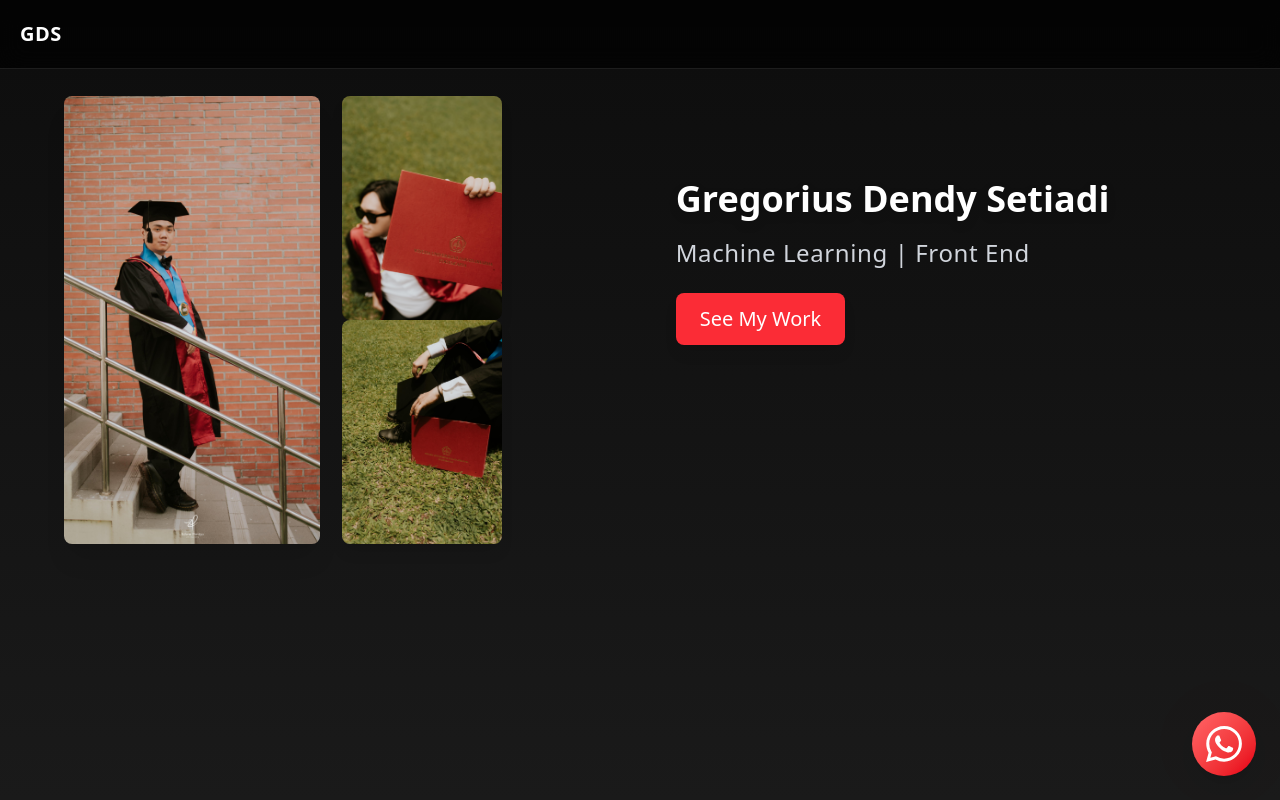
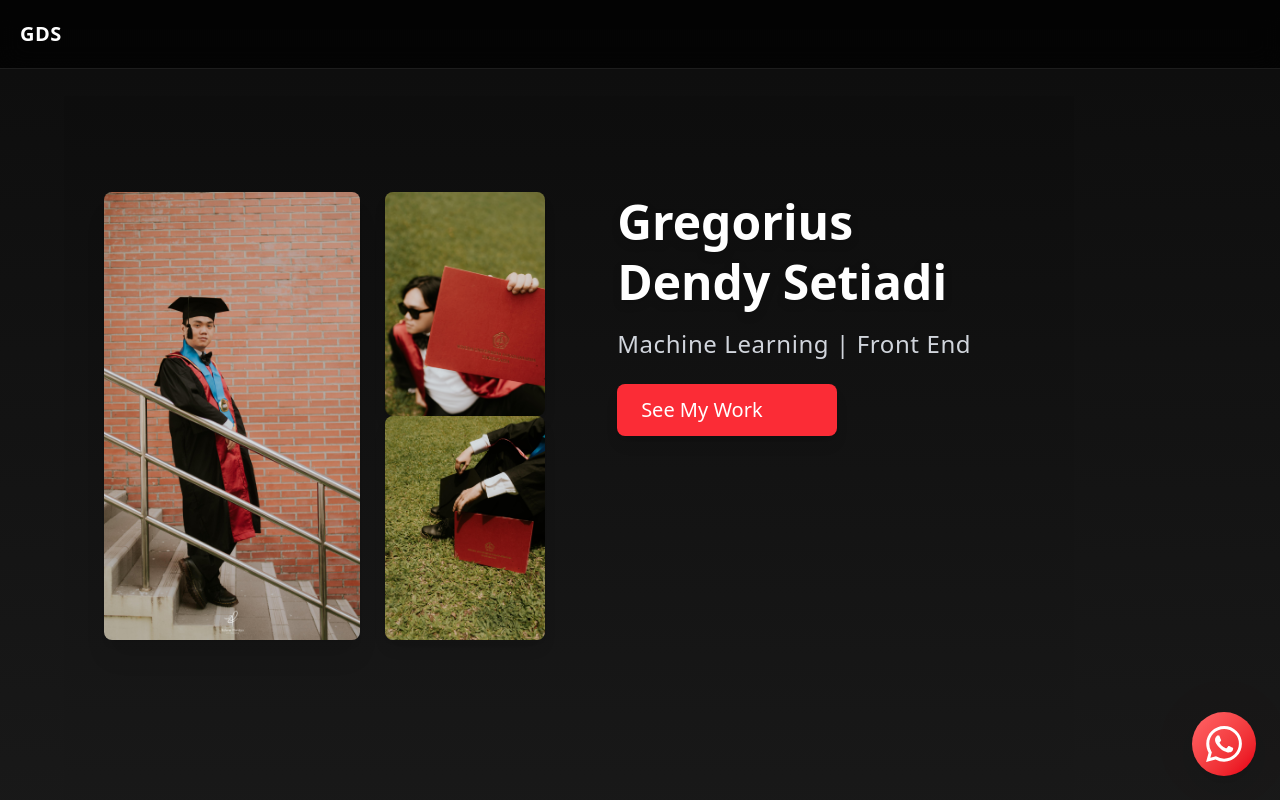
Before and after one commit to DendySetiadi/porto, a Next.js app: page / in a window 1280 px wide. Shown: the top 800 px of the page. Built offline with nearby package versions, Linux system fonts and the light colour scheme.

Commit message:
Pesan commit singkat tapi jelas

```diff
--- a/app/page.tsx
+++ b/app/page.tsx
@@ -387,37 +387,32 @@ const [selectedCert, setSelectedCert] = useState<CertType | null>(null);
       <section className="min-h-screen flex items-start justify-center px-10 bg-gradient-to-b from-[#0d0d0d] to-[#1a1a1a] pt-24">
         <div className="flex max-w-6xl w-full items-start gap-10 flex-col md:flex-row">
 
-          {/* FOTO-FOTO KIRI */}
-          <div className="relative w-full md:w-1/2 min-h-[28rem] flex justify-center md:justify-start animate-fadeInLeft">
 
-            {/* FOTO BESAR */}
+<section className="min-h-screen flex flex-col md:flex-row items-center md:items-start justify-center px-6 md:px-10 bg-gradient-to-b from-[#0d0d0d] to-[#1a1a1a] pt-24">
+  {/* FOTO BESAR + KECIL */}
+  <div className="relative w-full md:w-1/2 flex justify-center md:justify-start">
     <img
       src="/foto3.jpg"
       alt="Main Photo"
-              className="w-56 md:w-64 h-[22rem] md:h-[28rem] object-cover rounded-lg shadow-xl"
+      className="w-56 md:w-64 h-64 sm:h-72 md:h-[28rem] object-cover rounded-lg shadow-xl"
     />
-
-            {/* FOTO KECIL 1 — ATAS */}
+    {/* FOTO KECIL 1 */}
     <img
       src="/foto1.jpg"
       alt="Photo 1"
-              className="w-28 h-32 object-cover absolute top-10 left-[60%] md:w-40 md:h-56 md:top-0 md:left-[50%] rounded-lg shadow-lg"
-              style={{ animationDelay: '0.2s' }}
+      className="w-24 h-28 md:w-40 md:h-56 object-cover rounded-lg shadow-lg absolute top-0 right-4 md:right-6"
     />
-
-            {/* FOTO KECIL 2 — BAWAH */}
+    {/* FOTO KECIL 2 */}
     <img
       src="/foto2.jpg"
       alt="Photo 2"
-              className="w-28 h-32 object-cover absolute bottom-10 left-[65%] md:w-40 md:h-56 md:bottom-0 md:left-[50%] rounded-lg shadow-lg"
-              style={{ animationDelay: '0.4s' }}
+      className="w-24 h-28 md:w-40 md:h-56 object-cover rounded-lg shadow-lg absolute bottom-0 right-4 md:right-6"
     />
-
   </div>
 
-           {/* TEKS + TOMBOL */}
-          <div className="w-full md:w-1/2 flex flex-col justify-center pl-0 md:pl-4 pt-10 md:pt-20 text-center md:text-left animate-fadeInRight">
-            <h1 className="text-4xl sm:text-5xl md:text-4xl font-extrabold mb-4 text-white drop-shadow-lg leading-tight">
+  {/* TEKS HERO */}
+  <div className="w-full md:w-1/2 flex flex-col justify-center mt-8 md:mt-0 text-center md:text-left px-4 md:px-6 lg:px-12">
+    <h1 className="text-4xl sm:text-5xl md:text-5xl font-extrabold mb-4 text-white drop-shadow-lg leading-tight">
       Gregorius Dendy Setiadi
     </h1>
     <p className="text-lg sm:text-xl md:text-2xl mb-6 text-gray-300 tracking-wide">
@@ -425,11 +420,13 @@ const [selectedCert, setSelectedCert] = useState<CertType | null>(null);
     </p>
     <a
       href="#projects"
-              className="px-6 py-3 bg-red-500 text-white hover:bg-red-600 rounded-lg shadow-lg transition-all duration-300 text-lg md:text-xl w-max mx-auto md:mx-0"
+      className="px-6 py-3 bg-red-500 text-white hover:bg-red-600 rounded-lg shadow-lg transition-all duration-300 text-lg md:text-xl w-full sm:w-auto max-w-[220px] mx-auto md:mx-0"
     >
       See My Work
     </a>
   </div>
+</section>
+
 
         </div>
       </section>
```
Lines whose indentation alone changed are shown as unchanged.
